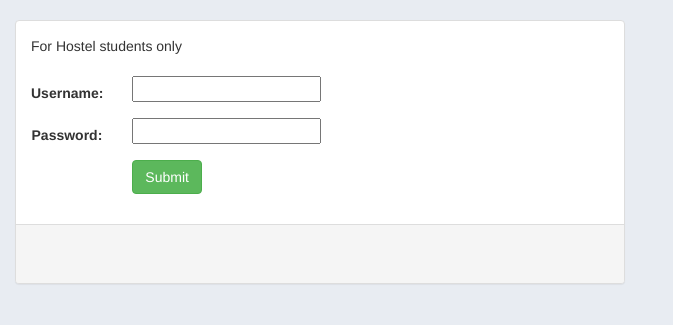
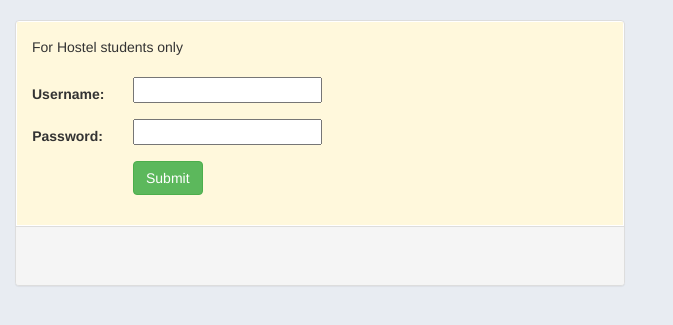
Before and after one commit to pavankomarina/prsct, a Django app: page /vote/8/ in a window 1280 px wide. Shown: the part 52-377 px from the top of the page, without its empty margins (0-673 px from the left). Run offline with Django 3.2, Linux system fonts and the light colour scheme; some libraries are stand-ins or nearby versions.

Commit message:
updated index page vote boxes

```diff
--- a/hostel/static/hostel/style.css
+++ b/hostel/static/hostel/style.css
@@ -34,3 +34,8 @@ ul.errorlist > li {
   font-size:50px;
   color:blue;
 }
+.panel-body {
+    padding: 15px;
+    background-color: cornsilk;
+    margin: 1px;
+}
```
